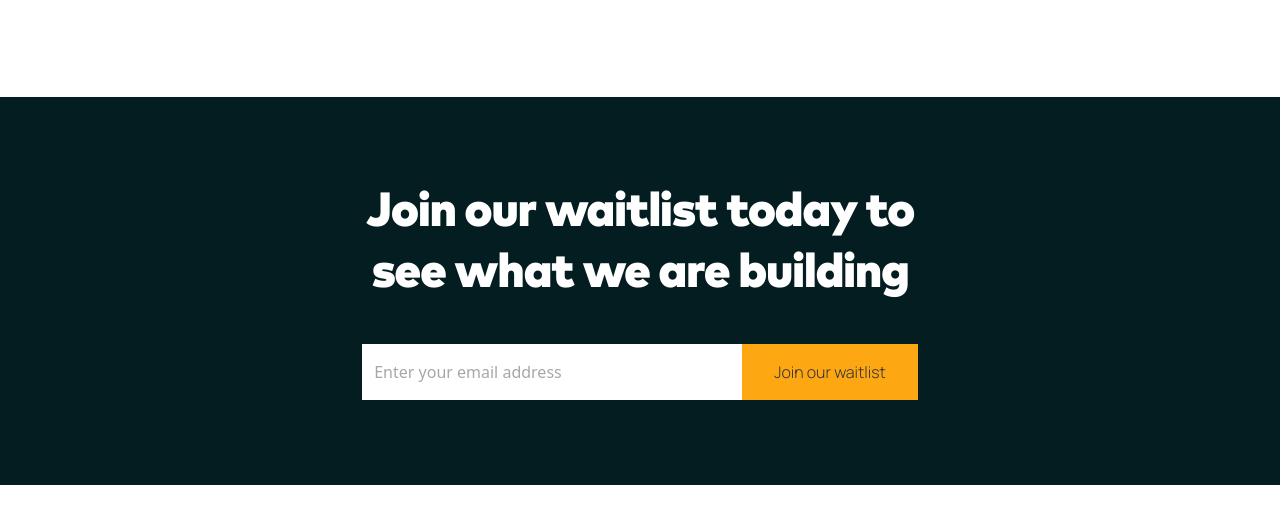
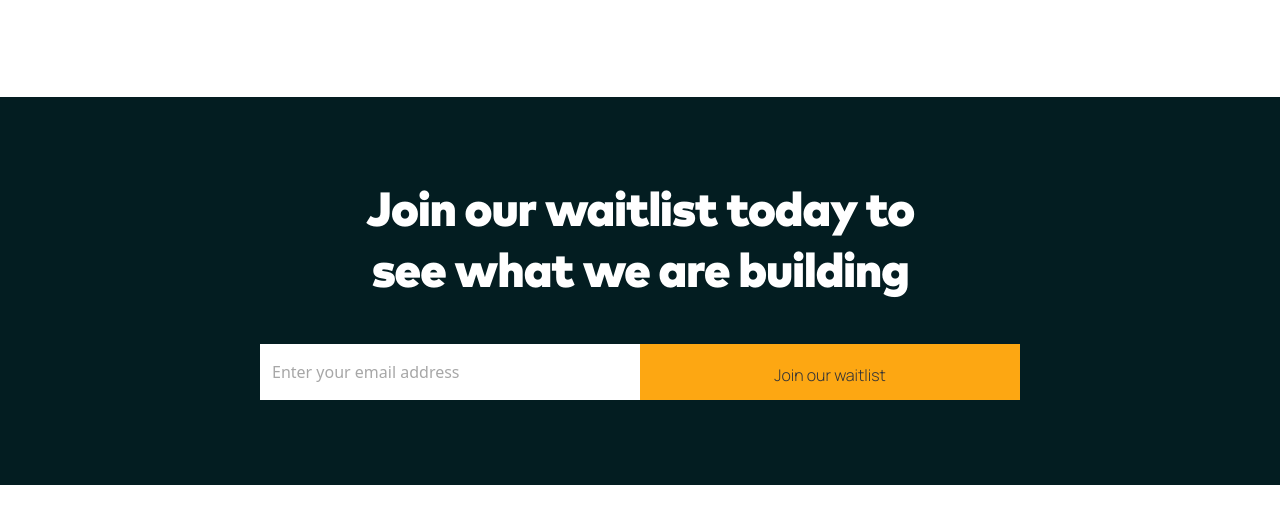
Before and after one commit to lawrencelucky/maxim-v-one, a website: page index.html in a window 1280 px wide. Shown: the part 3802-4329 px from the top of the page. Drawn offline with Linux system fonts and the light colour scheme.

Commit message:
update from review

```diff
--- a/index.html
+++ b/index.html
@@ -177,9 +177,9 @@
                         <p
                             class="w-full mx-auto mb-[18px] md:mb-10 text-white text-[24px] leading-[32px] font-markproblack font-black leading-10 md:tracking-[-1px] md:text-5xl md:leading-[61px]">
                             Join  our waitlist today to <br> see what we are building</p>
-                            <div class="flex w-fit mx-auto sm:h-[48px] md:h-[56px]">
-                            <input type="text" class="text-black md:w-[380px] p-3 md:py-[16px] rounded-none border-0 focus:outline-none placeholder-[#A7A7A7]" placeholder="Enter your email address">
-                            <button class="bg-[#FDA712] inline-flex items-center justify-center px-2 py-3 lg:py-[17px] lg:px-8 border-0 text-base  font-Manrope leading-7 font-medium text-[#323337] focus:outline-none" >Join  our waitlist</button>
+                            <div class="flex flex-col lg:flex-row lg:w-fit mx-auto lg:h-[56px]">
+                            <input type="text" class="text-black w-full max-w-[480px] mb-6 lg:mb-0 mx-auto lg:w-[380px] p-3 md:py-[16px] rounded-none border-0 focus:outline-none placeholder-[#A7A7A7]" placeholder="Enter your email address">
+                            <button class="bg-[#FDA712] w-full max-w-[480px] mb-6 lg:mb-0 mx-auto lg:w-[380px]  items-center justify-center px-2 py-3 lg:py-[17px] lg:px-8 border-0 text-base  font-Manrope leading-7 font-medium text-[#323337] focus:outline-none" >Join  our waitlist</button>
                             </div>
                     </div>
                 </div>
```
Also changed, not shown: public/output.css.
